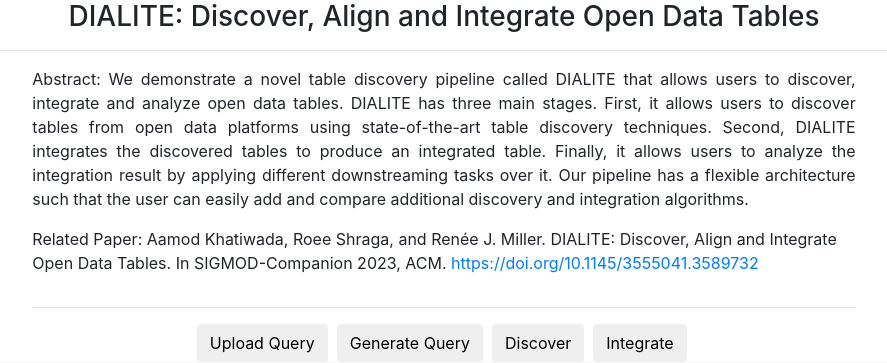
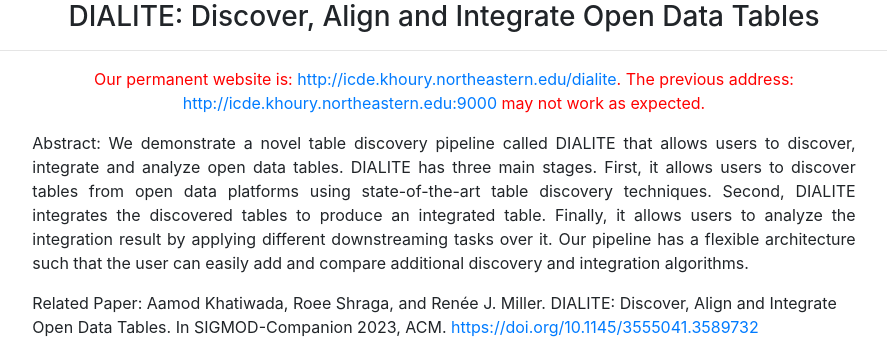
Before and after one commit to northeastern-datalab/dialite, a Flask app: page / in a window 1280 px wide. Shown: the part 56-419 px from the top of the page, without its empty margins (196-1083 px from the left). Run offline with Flask 2, Linux system fonts and the light colour scheme; parts of the project's set-up code (start-up, migrations or seed data) failed here and were passed over; some libraries are stand-ins or nearby versions.

Commit message:
Update Discovery

```diff
--- a/templates/index.html
+++ b/templates/index.html
@@ -15,6 +15,7 @@
         <div class="row">
         <div class="col-md-2 col-sm-2 col-lg-2"></div>
         <div class="col-md-8 col-sm-8 col-lg-8">
+        <p style="color: red; text-align:center;">Our permanent website is: <a href="http://icde.khoury.northeastern.edu/dialite">http://icde.khoury.northeastern.edu/dialite</a>. The previous address: <a href="#">http://icde.khoury.northeastern.edu:9000</a> may not work as expected.</p>
         <p style="text-align: justify;"> Abstract: We demonstrate a novel table discovery pipeline called DIALITE that allows users to discover, integrate and analyze open data tables. DIALITE has three main stages. First, it allows users to discover tables from open data platforms using state-of-the-art table discovery techniques. Second, DIALITE integrates the discovered tables to produce an integrated table. Finally, it allows users to analyze the integration result by applying different downstreaming tasks over it. Our pipeline has a flexible architecture such that the user can easily add and compare additional discovery and integration algorithms.</p>
         <p>Related Paper: Aamod Khatiwada, Roee Shraga, and Renée J. Miller. DIALITE: Discover, Align and Integrate Open Data Tables. In SIGMOD-Companion 2023, ACM.
           <a target="_blank" href="https://doi.org/10.1145/3555041.3589732">https://doi.org/10.1145/3555041.3589732</a></p>
@@ -118,12 +119,20 @@
                 <!-- <input type="number" class = "form-control" id="intent_column" name="intent_column" min="0" step="1" value="0" required> -->
               </div>
             </div>
-            <div class="row form-group">
+            <div class="row form-group" id="top_k_div">
               <div class="col-md-4">
                 <label for="k">Select k:</label>
               </div>
               <div class="col-md-8">
                 <input type="number" class = "form-control" id="number" name="k" min="1" step="1" value="1" required>
+              </div>
+            </div>
+            <div class="row form-group" id="threshold_div">
+              <div class="col-md-4">
+                <label for="threshold">Select threshold:</label>
+              </div>
+              <div class="col-md-8">
+                <input type="number" class = "form-control" id="number" name="k" min="0.05" step="0.01" value="0.9" required>
               </div>
             </div>
             <input type="submit" class="btn btn-success form-control" value="Search Tables">
@@ -196,7 +205,7 @@
             var form_data = new FormData();
             form_data.append('query_table', file_data);
             $.ajax({
-                url: '/upload_query',
+                url: '/dialite/upload_query',
                 type: 'POST',
                 data: form_data,
                 contentType: false,
@@ -239,7 +248,7 @@
             form_data.append('query_prompt', query_prompt);
             form_data.append('api_key', api_key);
             $.ajax({
-              url: '/generate_query',
+              url: '/dialite/generate_query',
               type: 'POST',
               data: form_data,
               contentType: false,
@@ -265,6 +274,24 @@
             });
 
           });
+          $("#threshold_div").hide();
+           // Attach a click event handler to each checkbox
+          $("#santos").click(function() {
+            if ($(this).is(":checked")) {
+              $("#top_k_div").show();
+            } else {
+              $("#top_k_div").hide();
+            }
+          });
+
+          $("#josie").click(function() {
+            if ($(this).is(":checked")) {
+              $("#threshold_div").show();
+            } else {
+              $("#threshold_div").hide();
+            }
+          });
+
           $('#intent_column').on('change', function() {
             let selectOption = document.getElementById("intent_column");
             let selectedColumn = selectOption.options[selectOption.selectedIndex].text;
@@ -280,7 +307,7 @@
             form_data.append('query_table_name', discover_query);
             // Send Ajax request to Flask route to load table data
             $.ajax({
-              url: '/show_query_table',
+              url: '/dialite/show_query_table',
               type: 'POST',
               contentType: false,
               processData:false,
@@ -335,7 +362,7 @@
             var show_searching_table = document.getElementById("searching_table");
             show_searching_table.style.display = "block";
             $.ajax({
-              url: '/discover_tables',
+              url: '/dialite/discover_tables',
               type: 'POST',
               data: $('#discover_tables_form').serialize(),
               success: function(response) {
@@ -347,7 +374,7 @@
                     response.integration_list.forEach(function(item){
                       var li = document.createElement("li");
                       var link = document.createElement("a");
-                      link.href = "/download?file=data/dialite_datalake/" + item;
+                      link.href = "/dialite/download?file=data/dialite_datalake/" + item;
                       //link.download = "data/dialite_datalake/" + item;
                       //link.download = item;
                       link.textContent = item;
@@ -381,7 +408,7 @@
           form_data.append('integration_set_name', current_set);
           // Send Ajax request to Flask route to load table data
           $.ajax({
-            url: '/show_integration_set',
+            url: '/dialite/show_integration_set',
             type: 'POST',
             contentType: false,
             processData:false,
@@ -394,7 +421,7 @@
               var checkboxes = ""
               response.table_list.forEach(function(item){
                 checkboxes += "<input type = 'checkbox' id = '" + item + "' name = 'exclude_list' value = '" + item;
-                checkboxes += "'> <a href='/download?file=" + response.integration_set_link+"/"+item+"' target = '_blank'>"+ item +"</a>&nbsp";
+                checkboxes += "'> <a href='/dialite/download?file=" + response.integration_set_link+"/"+item+"' target = '_blank'>"+ item +"</a>&nbsp";
               });
               $("#exclude_table_options").html(checkboxes);
               var show_check_table_div = document.getElementById("check_table_div");
@@ -421,7 +448,7 @@
           var show_integrating_table = document.getElementById("integrating_table");
           show_integrating_table.style.display = "block";
           $.ajax({
-            url: '/integrate_tables',
+            url: '/dialite/integrate_tables',
             type: 'POST',
             data: $('#integrate_tables_form').serialize(),
             success: function(response) {
```
